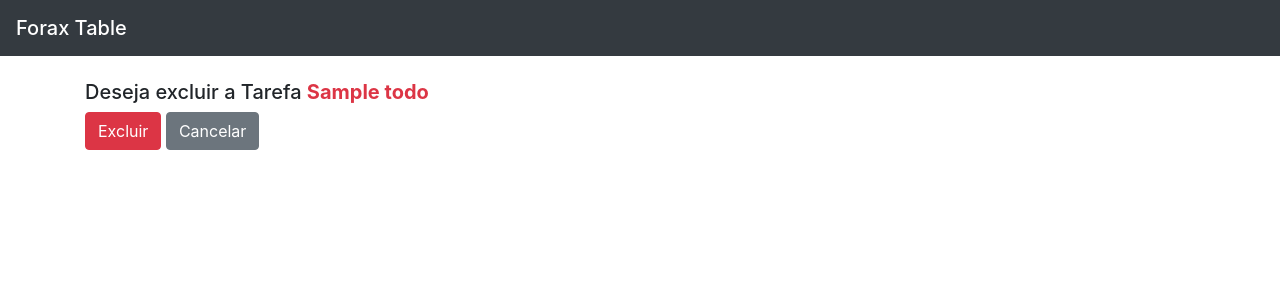
After one commit to Luis-Sales/django.io, a Django app: page /delete/1 in a window 1280 px wide. The commit adds this page. Shown: the top 300 px of the page. Run offline with Django 5.2, Linux system fonts and the light colour scheme; tables that the repository leaves empty hold one stand-in row (values such as "Sample post"); some libraries are stand-ins or nearby versions.

Commit message:
Projeto Finish

```diff
--- a/setup/urls.py
+++ b/setup/urls.py
@@ -2,14 +2,16 @@
 from django.contrib import admin
 from django.urls import path
 
-from todos.views import todos_list, TodoCreateview,TodoUpdateView
+from todos.views import todos_list, TodoCreateview,TodoUpdateView,TodoDeleteView,TodoCompleteView
 
 
 urlpatterns = [
     path('admin/', admin.site.urls),
     path('',  todos_list, name="todo_list"),
     path('create', TodoCreateview.as_view(), name="todo_create" ),
-    path('update/<int:pk>', TodoUpdateView.as_view(), name="todo_update" )
+    path('update/<int:pk>', TodoUpdateView.as_view(), name="todo_update" ),
+    path('delete/<int:pk>', TodoDeleteView.as_view(), name="todo_delete" ),
+    path('complete/<int:pk>', TodoCompleteView.as_view(), name="todo_complete" )
 
 
     ]
--- a/todos/models.py
+++ b/todos/models.py
@@ -1,9 +1,17 @@
 from django.db import models
+from datetime import date
 
 # Create your models here.
 
 class Todo(models.Model):
     title = models.CharField(verbose_name="Título",max_length=100, null=False, blank=False)
     create_at = models.DateTimeField(auto_now_add=True, null=False, blank=False)
-    deadline = models.DateField( verbose_name="Data de Criação" ,null=False, blank=False)
+    deadline = models.DateField( verbose_name="Data de Entrega" ,null=False, blank=False)
     finshed_at = models.DateField(null=True)
+
+
+
+    def mark_has_complete(self):
+        if not  self.finshed_at:
+            self.finshed_at = date.today()
+            self.save()
--- a/todos/templates/base.html
+++ b/todos/templates/base.html
@@ -21,7 +21,8 @@
 
       {% endblock %}
     </main>
-
+<!-- Latest compiled and minified JavaScript (at the time of this post) -->
+<script src="https://maxcdn.bootstrapcdn.com/bootstrap/3.3.7/js/bootstrap.min.js" integrity="sha384-Tc5IQib027qvyjSMfHjOMaLkfuWVxZxUPnCJA7l2mCWNIpG9mGCD8wGNIcPD7Txa" crossorigin="anonymous"></script>
     <script src="https://code.jquery.com/jquery-3.5.1.slim.min.js"></script>
     <script src="https://cdn.jsdelivr.net/npm/@popperjs/core@2.5.4/dist/umd/popper.min.js"></script>
     <script src="https://stackpath.bootstrapcdn.com/bootstrap/4.5.2/js/bootstrap.min.js"></script>
--- /dev/null
+++ b/todos/templates/todos/todo_confirm_delete.html
@@ -0,0 +1,21 @@
+{% extends 'base.html' %}
+
+{% block title %}
+ Excluir Tarefa
+{% endblock %}
+
+{% block content %}
+
+<h5>Deseja excluir a Tarefa <strong class="text-danger">{{todo.title}}</strong> </h5>
+
+<form action="" method="post">
+    {% csrf_token %}
+
+
+   <button class="btn btn-danger" type="submit">Excluir</button>
+    <a href="{% url "todo_list" %}" class="btn btn-secondary">Cancelar </a>
+
+</form>
+
+
+{% endblock content %}
--- a/todos/views.py
+++ b/todos/views.py
@@ -1,8 +1,10 @@
 from django.shortcuts import render
 
-from django.views.generic import CreateView,UpdateView
+from django.views.generic import CreateView,UpdateView,DeleteView,View
 from django.urls import reverse_lazy
+from django.shortcuts import get_object_or_404,redirect
 
+from datetime import date
 
 from .models import Todo
 
@@ -21,3 +23,16 @@ class TodoUpdateView(UpdateView):
     model = Todo
     fields = ["title", "deadline"]
     success_url= reverse_lazy("todo_list")
+
+
+class TodoDeleteView(DeleteView):
+    model = Todo
+    success_url = reverse_lazy("todo_list")
+
+
+
+class TodoCompleteView(View):
+  def get(self, request, pk):
+      todo = get_object_or_404(Todo, pk=pk)
+      todo.mark_has_complete()
+      return redirect('todo_list')
```
Also changed, not shown: todos/templates/todos/todo_form.html (+14 -1 lines), todos/templates/todos/todo_list.html (+5 -4 lines), db.sqlite3.
